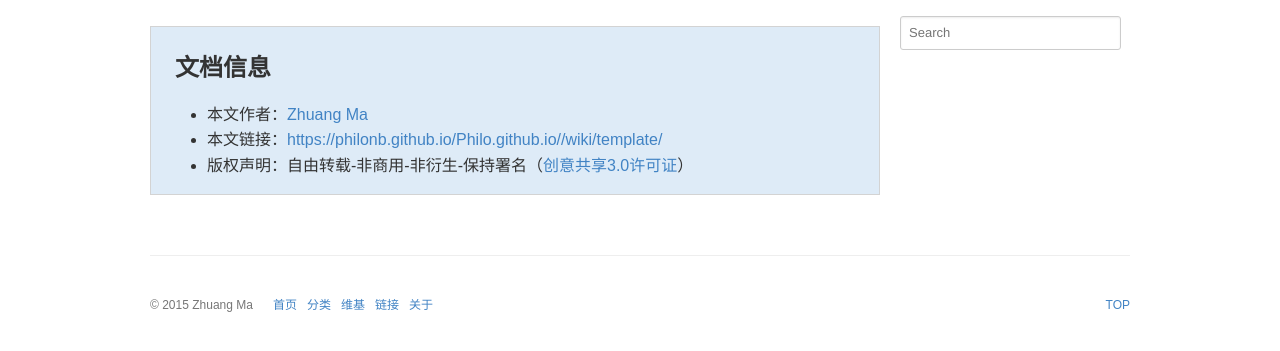
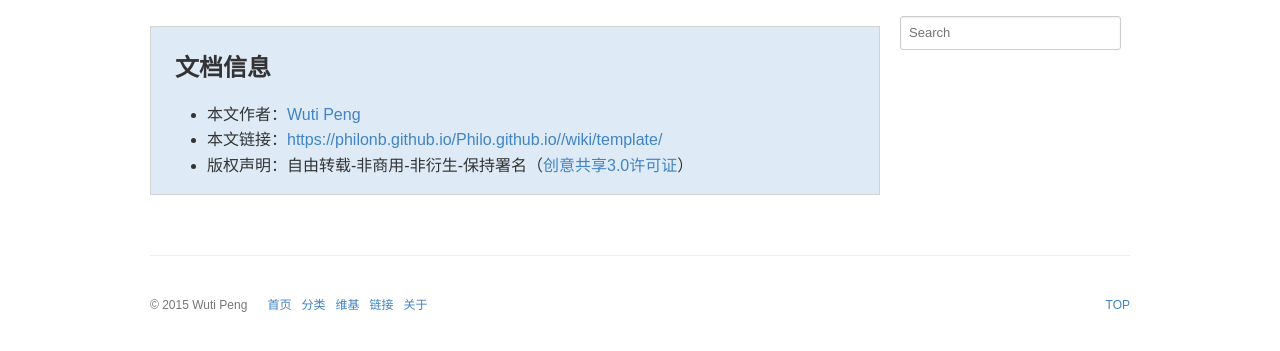
Before and after one commit to Philonb/Philo.github.io, a Jekyll site: the page built from _wiki/template.md, in a window 1280 px wide. Shown: the part 226-577 px from the top of the page. Built offline with Jekyll 4.4.1, drawn with Linux system fonts in a browser that asks for light colours; some web fonts are replaced; comment, search, counter and statistics services are not loaded; a style sheet for code colours, icons or effects is not loaded.

Commit message:
消除信息

```diff
--- a/_config.yml
+++ b/_config.yml
@@ -48,12 +48,12 @@ highlight_theme: github
 # ---------------- #
 #      Author      #
 # ---------------- #
-author: Zhuang Ma
+author: Wuti Peng
 organization:
 organization_url:
-github_username: mzlogin
-location: Wuhan, China
-email: chumpma@gmail.com
+github_username: Philonb
+location: Nanchang, China
+email:
 
 # ---------------- #
 #    Navigation    #
```
